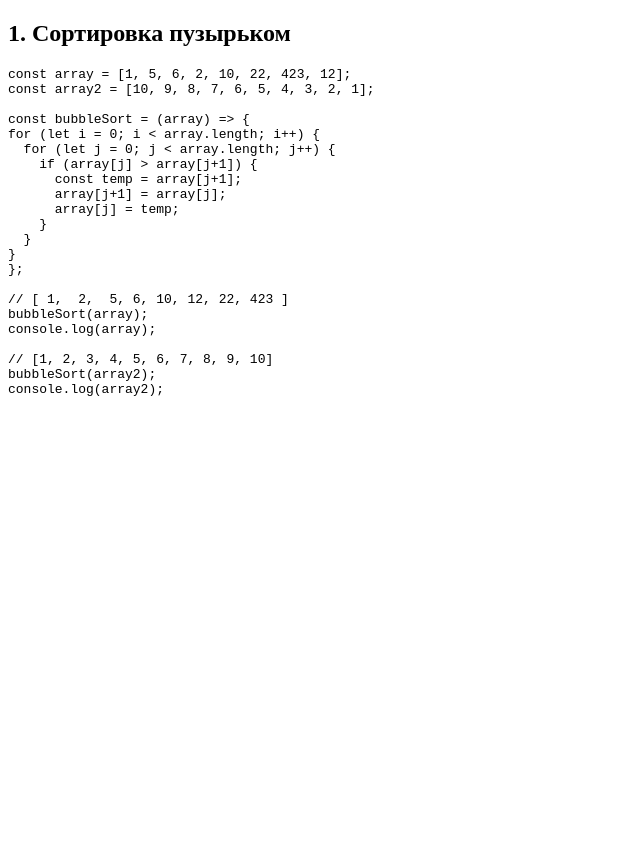
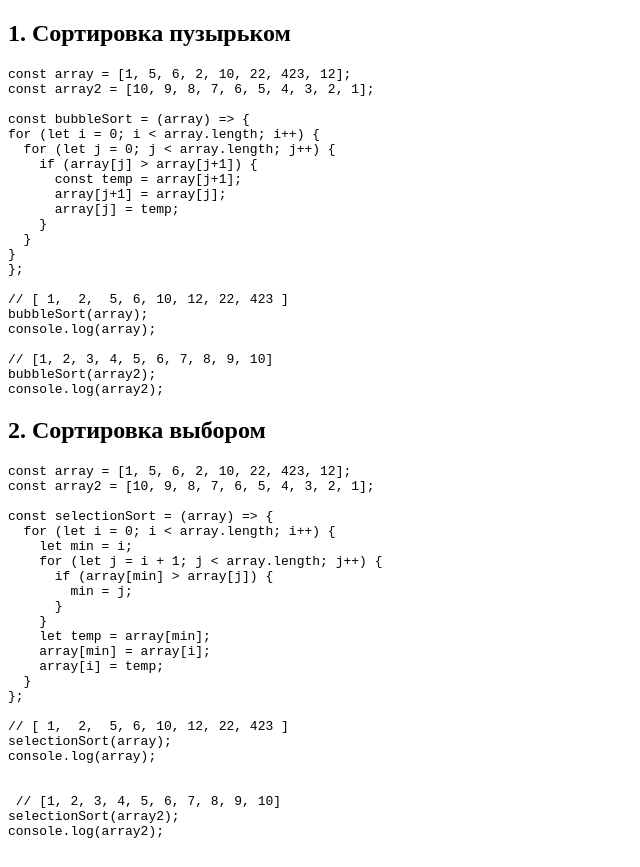
Before and after one commit to webistomin/shri-algorithms, a plain HTML site: page index.html in a window 1280 px wide. Shown: the whole page, without its empty margins (0-640 px from the left). Before the commit the page ends 800 px from the top, so only its background shows below. Drawn offline with Linux system fonts and the light colour scheme.

Commit message:
Update index.html

```diff
--- a/index.html
+++ b/index.html
@@ -47,13 +47,43 @@ console.log(array2);
   };
 
   // [ 1,  2,  5, 6, 10, 12, 22, 423 ]
-  bubbleSort(array);
-  console.log(array);
+  // bubbleSort(array);
+  // console.log(array);
 
   // [1, 2, 3, 4, 5, 6, 7, 8, 9, 10]
-  bubbleSort(array2);
-  console.log(array2);
+  // bubbleSort(array2);
+  // console.log(array2);
 </script>
+
+<h2>2. Сортировка выбором</h2>
+<pre>
+const array = [1, 5, 6, 2, 10, 22, 423, 12];
+const array2 = [10, 9, 8, 7, 6, 5, 4, 3, 2, 1];
+
+const selectionSort = (array) => {
+  for (let i = 0; i < array.length; i++) {
+    let min = i;
+    for (let j = i + 1; j < array.length; j++) {
+      if (array[min] > array[j]) {
+        min = j;
+      }
+    }
+    let temp = array[min];
+    array[min] = array[i];
+    array[i] = temp;
+  }
+};
+
+// [ 1,  2,  5, 6, 10, 12, 22, 423 ]
+selectionSort(array);
+console.log(array);
+
+
+ // [1, 2, 3, 4, 5, 6, 7, 8, 9, 10]
+selectionSort(array2);
+console.log(array2);
+
+</pre>
 
 </body>
 </html>
```
